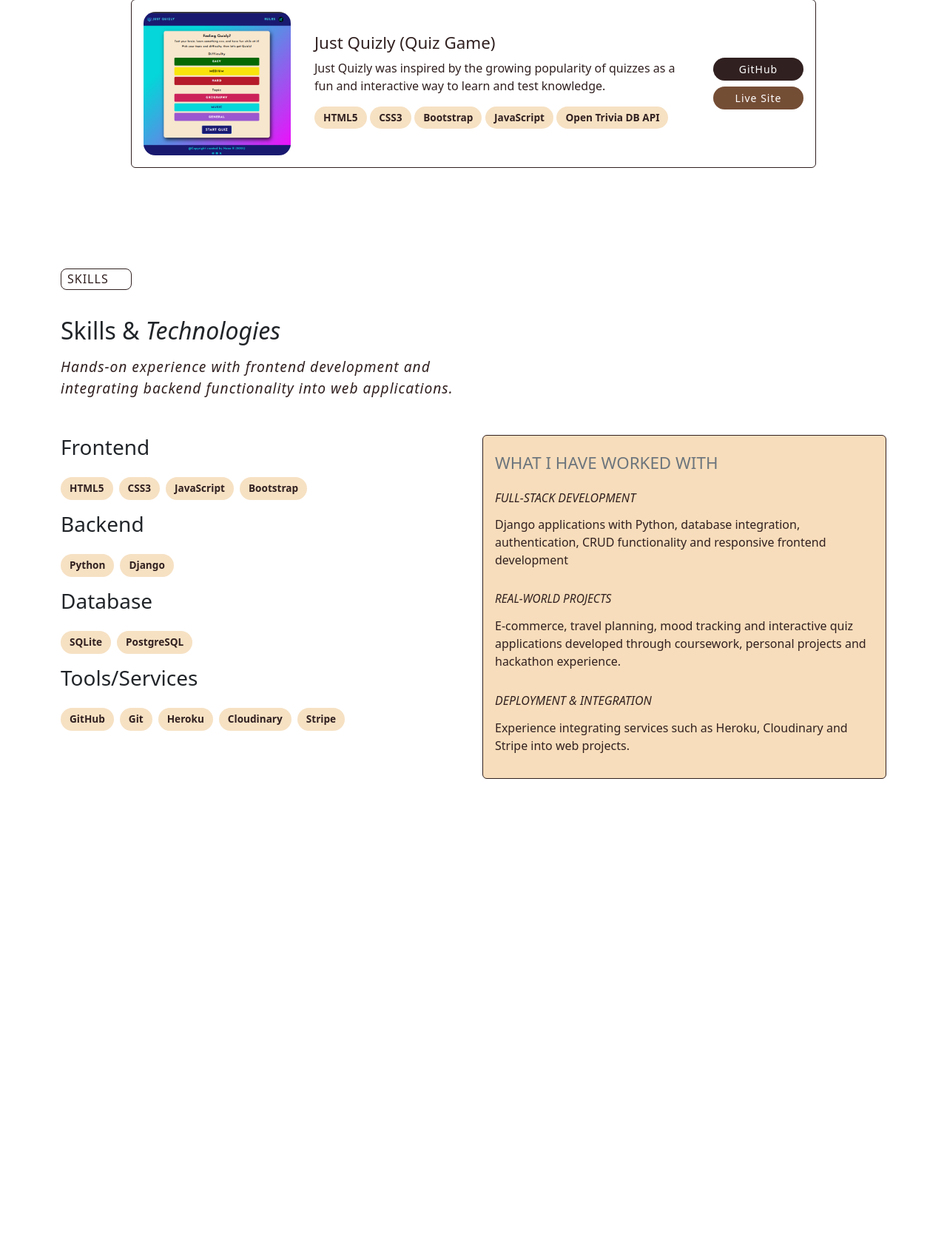
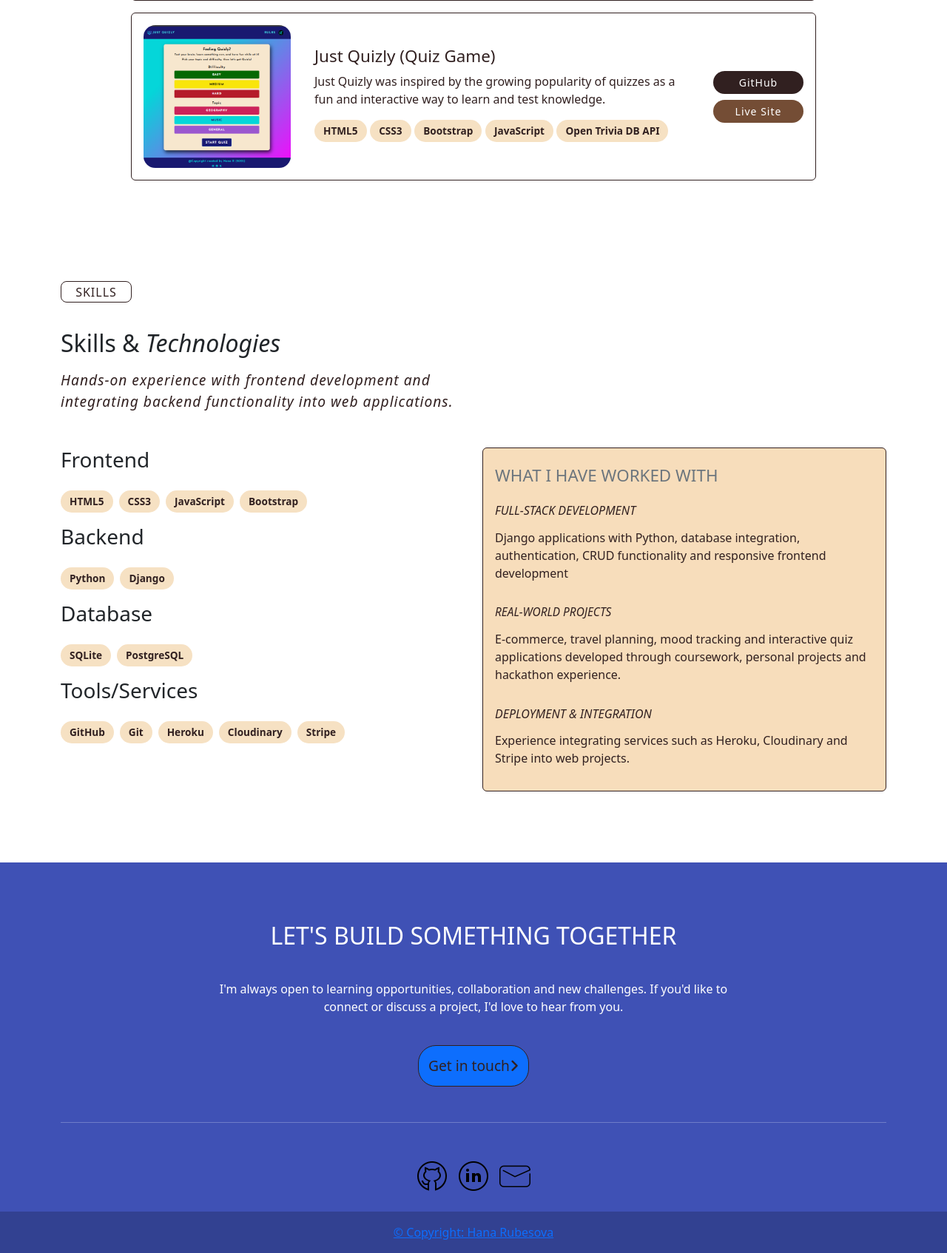
Before and after one commit to Rubina1978/portfolio-1.1, a Django app: page / in a window 1280 px wide. Shown: the part 2444-4138 px from the top of the page at 74% size. Before the commit the page ends 3497 px from the top, so only its background shows below. Run offline with Django 5.2, Linux system fonts and the light colour scheme; data comes from the database, SQL or seed files in the repository; some libraries are stand-ins or nearby versions.

Commit message:
add footer

```diff
--- a/new_portfolio/templates/base.html
+++ b/new_portfolio/templates/base.html
@@ -68,6 +68,7 @@
 
         <footer>
             {% block footer %}
+                {% include 'includes/footer_nav.html' %}
             {% endblock %}
         </footer>
     </body>
--- a/new_portfolio/templates/home/index.html
+++ b/new_portfolio/templates/home/index.html
@@ -14,13 +14,13 @@
     <div class="container h-100">
         <div class="row">
             <div class="col-12 col-lg-6 mt-5 pt-5 order-2 order-lg-1">
-                <h1 class="display-4 logo-font intro">Hello, I'm</h1>
-                <p class="h1 mb-4"> Hana Rubesova</p>
+                <h1 class="display-6 logo-font intro pt-4">Hello, I'm</h1>
+                <em><p class="h1 mb-3"> Hana Rubesova</p></em>
                 <p>Junior Full-Stack Developer with a background in customer service, travel, hospitality and aviation. Career changer and recent graduate of the Level 5 Diploma in Web Application Development with Code Institute.</p>
                 <p>Passionate about building clean, responsive, and user-focused web applications while continuously developing my skills in Python, Django, JavaScript and modern web technologies.</p>
                 <p>Currently seeking a Junior Developer opportunity where I can contribute, learn from experienced developers, and continue to grow as part of a collaborative team while building real-world software solutions.</p>
             </div>
-            <div class="col-12 col-lg-6 hero-image-column mt-5 pt-5 d-flex justify-content-center justify-content-lg-end order-1 order-lg-2">
+            <div class="col-12 col-lg-6 hero-image-column  pt-5 d-flex justify-content-center justify-content-lg-end order-1 order-lg-2">
                 <img src="{% static 'images/image-me.jpg' %}" class="img-fluid rounded overflow-hidden image-me" alt="Hana Rubesova">
             </div>
         </div>
@@ -136,7 +136,7 @@
    </div>
 
     <section class="container mt-5 mb-5 pt-4">
-        <p class="section-label text-uppercase mt-5">Skills</p>
+        <p class="section-label text-uppercase text-center mt-5">Skills</p>
 
     <h2 class="pt-3">Skills & <em>Technologies</em></h2>
         <p class="section-intro mb-5">Hands-on experience with frontend development and integrating backend functionality into web applications.</p>
@@ -157,7 +157,7 @@
                     {% endfor %}
                 </div>
             </div>
-            <div class="col-12 col-lg-6">
+            <div class="col-12 col-lg-6 mb-5">
                 <div class="card  skills-card">
                     <div class="card-body">
 
@@ -174,8 +174,3 @@
         </div>
     </section>
 {% endblock %}
-
-{% block footer %}
-{% endblock %}
-
-0
--- /dev/null
+++ b/new_portfolio/templates/includes/footer_nav.html
@@ -0,0 +1,69 @@
+{% load static %}
+
+
+  <!-- Footer -->
+  <footer class="text-center text-white pt-3" style="background-color: #3f51b5">
+    <!-- Grid container -->
+    <div class="container">
+      <!-- Section: Links -->
+      <section class="mt-3">
+        <!-- Grid row-->
+        <div class="row text-center d-flex justify-content-center mt-5">
+          <!-- Grid column -->
+          <div class="col-12 mt-3">
+            <h2 class="text-uppercase font-weight-bold">
+            <p class="text-white footer-prompt">Let's build something together</p>
+            </h2>
+          </div>
+          <section class=" mt-4">
+        <div class="row d-flex justify-content-center">
+          <div class="col-lg-8">
+            <p>
+              I'm always open to learning opportunities, collaboration and new challenges. If you'd like to connect or discuss a project, I'd love to hear from you.
+            </p>
+          </div>
+        </div>
+      </section>
+
+          <div class="col-12">
+            <div class="text-center mt-4">
+              <a href="#" class="btn btn-lg btn-primary custom-btn">Get in touch<i class="fa-solid fa-angle-right"></i></a>
+            </div>
+          </div>
+          <!-- Grid column -->
+
+          <!-- Grid column -->
+
+      </section>
+      <!-- Section: Links -->
+
+      <hr class="my-5" />
+
+      <!-- Section: Text -->
+
+      <!-- Section: Text -->
+
+      <!-- Section: Social -->
+      <section class="text-center mb-4">
+      <div class="mt-5 d-flex align-items-center justify-content-center gap-2 text-muted">
+            <a href="https://github.com/Rubina1978" target="_blank" rel="noopener">
+                <img src="{% static 'images/icons8-github-48.png' %}" class="icon" alt="GitHub">
+            </a>
+            <a href="https://linkedin.com/in/hana-rubesova-6338b9104" target="_blank" rel="noopener">
+                <img src="{% static 'images/icons8-linkedin-circled-48.png' %}" class="icon" alt="LinkedIn">
+            </a>
+            <a href="mailto:rubesovah@seznam.cz" target="_blank" rel="noopener">
+              <img src="{% static 'images/icons8-email-48.png'%}" class="icon" alt="email">
+
+      </section>
+      <!-- Section: Social -->
+    </div>
+    <!-- Grid container -->
+
+    <!-- Copyright -->
+    <div class="text-center p-3" style="background-color: rgba(0, 0, 0, 0.2)">
+      © Copyright: Hana Rubesova
+    </div>
+    <!-- Copyright -->
+  </footer>
+  <!-- Footer -->
```
Also changed, not shown: home_page/urls.py (line endings or trailing spaces), new_portfolio/static/images/icons8-email-48.png (added).
